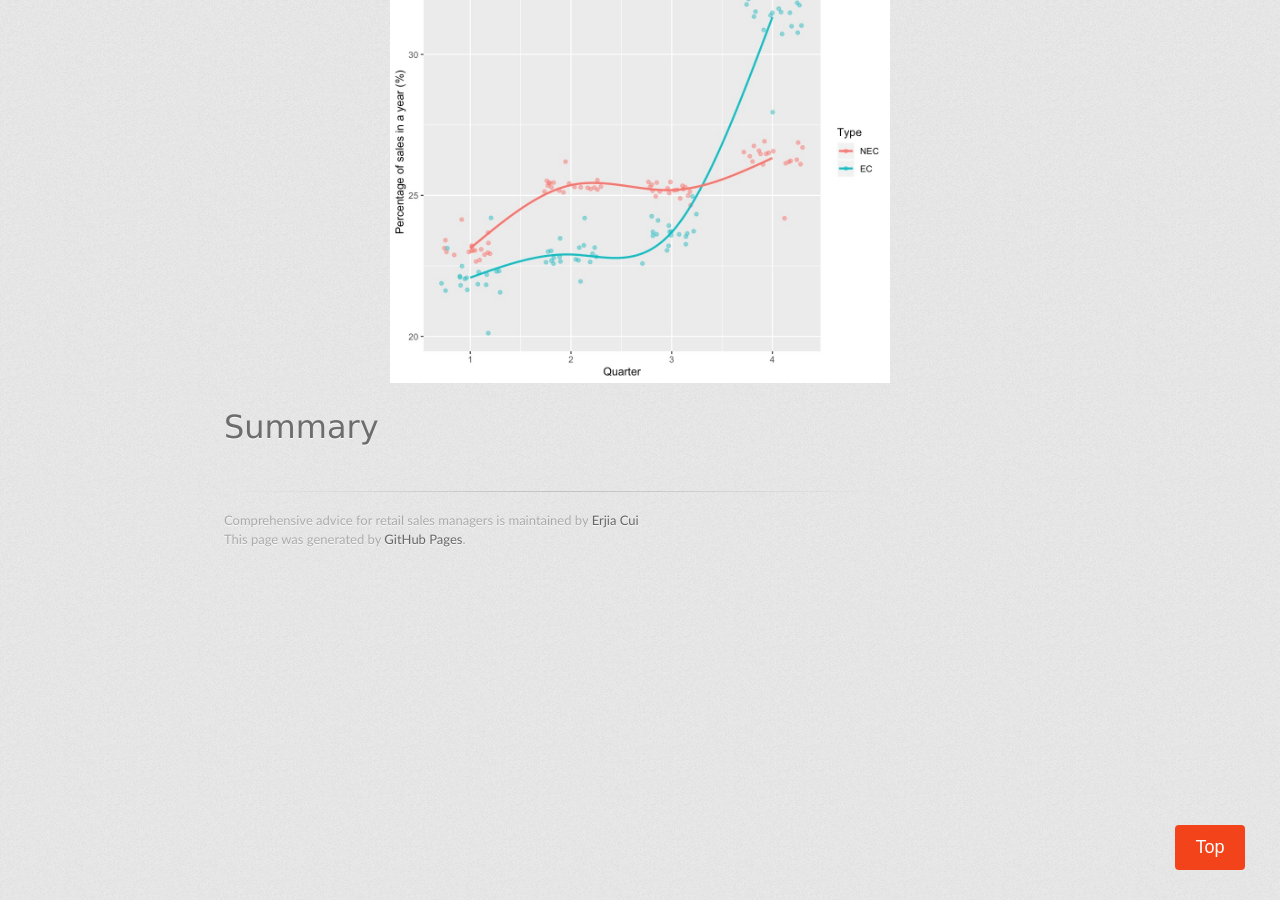
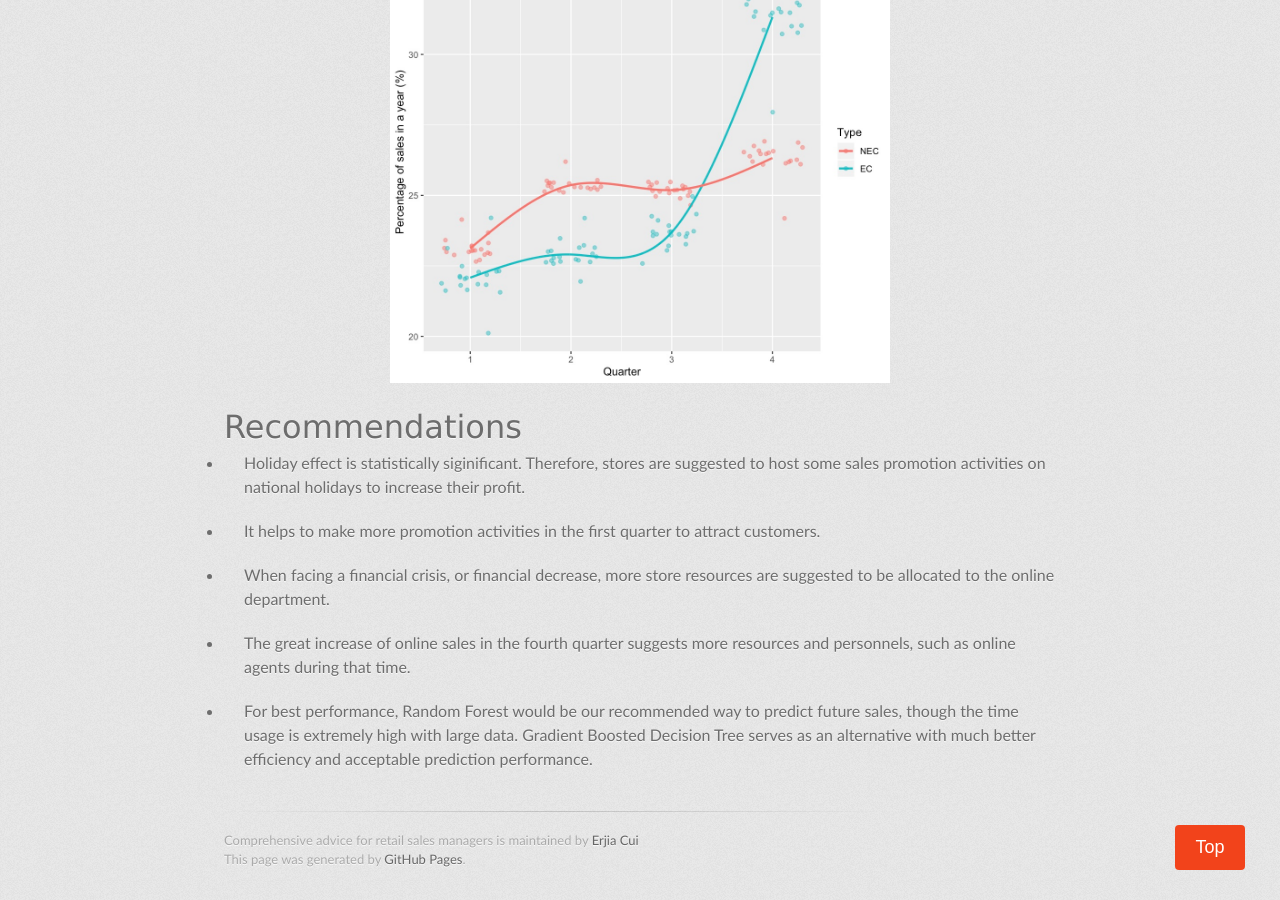
Before and after one commit to churchillcui/ads_retail, a Jekyll site: the page built from index.md, in a window 1280 px wide and 900 px high, scrolled down 7532 px. Built offline with Jekyll 4.4.1, drawn with Linux system fonts in a browser that asks for light colours; some web fonts are replaced.

Commit message:
Update index.md

```diff
--- a/index.md
+++ b/index.md
@@ -104,4 +104,14 @@ The seasonal fluctuation of online and offline sales also displays different pat
 
 <img src="images/ecom_quarter.jpeg" alt="sales at each quarter" class = "ct" width = "60%">
 
-# Summary
+# Recommendations
+
+* Holiday effect is statistically siginificant. Therefore, stores are suggested to host some sales promotion activities on national holidays to increase their profit.
+
+* It helps to make more promotion activities in the first quarter to attract customers.
+
+* When facing a financial crisis, or financial decrease, more store resources are suggested to be allocated to the online department.
+
+* The great increase of online sales in the fourth quarter suggests more resources and personnels, such as online agents during that time.
+
+* For best performance, Random Forest would be our recommended way to predict future sales, though the time usage is extremely high with large data. Gradient Boosted Decision Tree serves as an alternative with much better efficiency and acceptable prediction performance.
```
